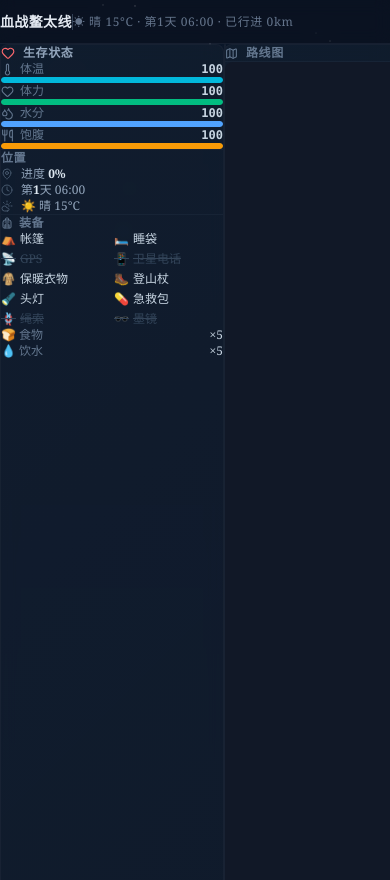
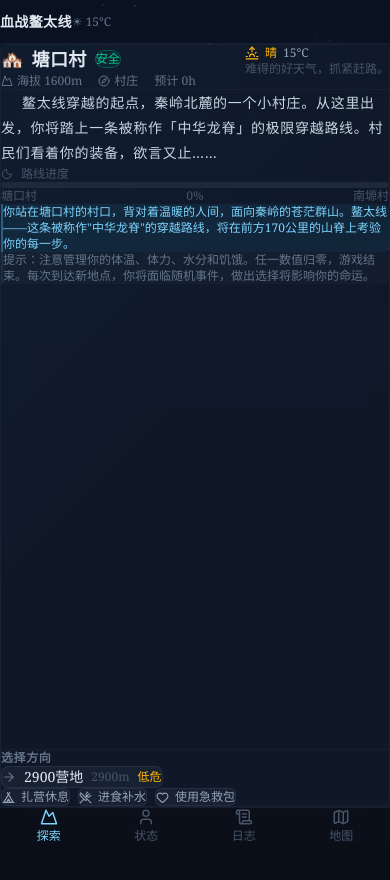
Before and after one commit to shengdiandian/blood-battle-aotaixian, a React (Vite) app in the folder game/: page / in a window 390 px wide. Both pictures are taken after a click on the button "踏上鳌太线". Shown: the top 880 px of the page. After the commit the page ends 844 px from the top, so only its background shows below. Built offline with nearby package versions, Linux system fonts and the light colour scheme.

Commit message:
feat: 添加手机端适配，底部Tab导航切换探索/状态/日志/地图

```diff
--- a/game/index.html
+++ b/game/index.html
@@ -3,8 +3,11 @@
   <head>
     <meta charset="UTF-8" />
     <link rel="icon" type="image/svg+xml" href="/favicon.svg" />
-    <meta name="viewport" content="width=device-width, initial-scale=1.0" />
-    <title>game</title>
+    <meta name="viewport" content="width=device-width, initial-scale=1.0, maximum-scale=1.0, user-scalable=no" />
+    <meta name="theme-color" content="#0a0e17" />
+    <meta name="apple-mobile-web-app-capable" content="yes" />
+    <meta name="apple-mobile-web-app-status-bar-style" content="black-translucent" />
+    <title>血战鳌太线 - 鳌太线生存冒险</title>
   </head>
   <body>
     <div id="root"></div>
--- a/game/src/App.tsx
+++ b/game/src/App.tsx
@@ -1,10 +1,11 @@
 import { useSnapshot } from 'valtio'
-import { useMemo } from 'react'
+import { useMemo, useState } from 'react'
 import StatusPanel from './components/StatusPanel'
 import GamePanel from './components/GamePanel'
 import GameMap from './components/GameMap'
 import EventLog from './components/EventLog'
 import { gameState } from './store/gameStore'
+import { Map, ScrollText, User, Mountain } from 'lucide-react'
 
 function WeatherEffects() {
   const state = useSnapshot(gameState)
@@ -42,22 +43,14 @@ function WeatherEffects() {
         <div
           key={p.id}
           className={`snow-particle ${p.isStrong ? 'strong' : ''}`}
-          style={{
-            left: p.left,
-            animationDelay: p.delay,
-            animationDuration: p.duration,
-          }}
+          style={{ left: p.left, animationDelay: p.delay, animationDuration: p.duration }}
         />
       ))}
       {rainParticles.map(p => (
         <div
           key={`rain-${p.id}`}
           className="rain-particle"
-          style={{
-            left: p.left,
-            animationDelay: p.delay,
-            animationDuration: p.duration,
-          }}
+          style={{ left: p.left, animationDelay: p.delay, animationDuration: p.duration }}
         />
       ))}
       {showFog && <div className="fog-layer" />}
@@ -84,22 +77,18 @@ function StarField() {
         <div
           key={s.id}
           className="star"
-          style={{
-            left: s.left,
-            top: s.top,
-            width: s.size,
-            height: s.size,
-            animationDelay: s.delay,
-            animationDuration: s.duration,
-          }}
+          style={{ left: s.left, top: s.top, width: s.size, height: s.size, animationDelay: s.delay, animationDuration: s.duration }}
         />
       ))}
     </div>
   )
 }
 
+type MobileTab = 'game' | 'status' | 'map' | 'log'
+
 function App() {
   const state = useSnapshot(gameState)
+  const [mobileTab, setMobileTab] = useState<MobileTab>('game')
 
   const sceneBg = useMemo(() => {
     const c = state.weather.condition
@@ -123,15 +112,15 @@ function App() {
   }
 
   return (
-    <div className={`min-h-screen ${sceneBg} flex flex-col relative overflow-hidden transition-all duration-1000`}>
+    <div className={`h-dvh ${sceneBg} flex flex-col relative overflow-hidden transition-all duration-1000`}>
       <StarField />
       <WeatherEffects />
 
       {/* Top navigation */}
-      <header className="h-11 border-b border-mountain-700/60 flex items-center px-5 relative z-10 backdrop-blur-sm bg-mountain-900/40">
+      <header className="h-11 border-b border-mountain-700/60 flex items-center px-3 sm:px-5 relative z-10 backdrop-blur-sm bg-mountain-900/40 shrink-0">
         <h1 className="text-sm font-bold text-mountain-100 tracking-wide">血战鳌太线</h1>
-        <div className="ml-4 h-4 w-px bg-mountain-600" />
-        <span className="ml-4 text-xs text-mountain-400 tracking-wider">
+        <div className="ml-3 h-4 w-px bg-mountain-600 hidden sm:block" />
+        <span className="ml-3 text-xs text-mountain-400 tracking-wider hidden sm:inline">
           {state.weather.condition === '晴' && '☀'}
           {state.weather.condition === '多云' && '☁'}
           {state.weather.condition === '雾' && '🌫'}
@@ -145,16 +134,24 @@ function App() {
           {' · '}
           已行进 {getCurrentDistance(state)}km
         </span>
+        {/* Mobile: compact info */}
+        <span className="ml-auto text-xs text-mountain-400 sm:hidden">
+          {state.weather.condition === '晴' && '☀'}
+          {state.weather.condition === '多云' && '☁'}
+          {state.weather.condition === '雾' && '🌫'}
+          {state.weather.condition === '小雨' && '🌧'}
+          {state.weather.condition === '大雨' && '🌧'}
+          {state.weather.condition === '暴风雪' && '❄'}
+          {state.weather.condition === '冰雹' && '🧊'}
+          {' '}{state.weather.temperature}°C
+        </span>
       </header>
 
-      {/* Main three-column layout */}
-      <div className="flex-1 flex overflow-hidden relative z-10">
-        {/* Left: Status Panel */}
+      {/* Desktop: three-column layout */}
+      <div className="hidden md:flex flex-1 overflow-hidden relative z-10">
         <div className="w-56 shrink-0 p-2 overflow-y-auto">
           <StatusPanel />
         </div>
-
-        {/* Center: Game Area */}
         <div className="flex-1 p-2 flex flex-col gap-2 min-w-0">
           <div className="flex-1 min-h-0">
             <GamePanel />
@@ -163,10 +160,39 @@ function App() {
             <EventLog />
           </div>
         </div>
-
-        {/* Right: Map */}
         <div className="w-72 shrink-0 p-2">
           <GameMap />
+        </div>
+      </div>
+
+      {/* Mobile: tab-based layout */}
+      <div className="flex md:hidden flex-1 flex-col overflow-hidden relative z-10">
+        <div className="flex-1 overflow-y-auto p-2">
+          {mobileTab === 'game' && <GamePanel />}
+          {mobileTab === 'status' && <StatusPanel />}
+          {mobileTab === 'map' && <div className="h-full min-h-[50vh]"><GameMap /></div>}
+          {mobileTab === 'log' && <EventLog />}
+        </div>
+
+        {/* Mobile tab bar */}
+        <div className="shrink-0 border-t border-mountain-700/60 bg-mountain-900/80 backdrop-blur flex">
+          {([
+            { id: 'game' as MobileTab, icon: Mountain, label: '探索' },
+            { id: 'status' as MobileTab, icon: User, label: '状态' },
+            { id: 'log' as MobileTab, icon: ScrollText, label: '日志' },
+            { id: 'map' as MobileTab, icon: Map, label: '地图' },
+          ]).map(tab => (
+            <button
+              key={tab.id}
+              onClick={() => setMobileTab(tab.id)}
+              className={`flex-1 flex flex-col items-center gap-0.5 py-2 transition-colors cursor-pointer ${
+                mobileTab === tab.id ? 'text-ice-400' : 'text-mountain-500'
+              }`}
+            >
+              <tab.icon size={18} />
+              <span className="text-xs">{tab.label}</span>
+            </button>
+          ))}
         </div>
       </div>
     </div>
@@ -175,34 +201,20 @@ function App() {
 
 function getCurrentDistance(state: any) {
   const routeNodes = [
-    { id: 'tangkou', distance: 0 },
-    { id: 'camp2900', distance: 8 },
-    { id: 'penjingyuan', distance: 12 },
-    { id: 'baiqimiao', distance: 14 },
-    { id: 'daohangjia', distance: 18 },
-    { id: 'yaowangdong', distance: 20 },
-    { id: 'maijiling', distance: 24 },
-    { id: 'shuiwozi', distance: 28 },
-    { id: 'jinnianbei', distance: 30 },
-    { id: 'feijiliang', distance: 35 },
-    { id: 'liang1', distance: 37 },
-    { id: 'liang2', distance: 39 },
-    { id: 'liang3', distance: 41 },
-    { id: 'camp2800', distance: 45 },
-    { id: 'jinzita', distance: 50 },
-    { id: 'xiyuan', distance: 55 },
-    { id: 'taibailiang', distance: 60 },
-    { id: 'dashiehe', distance: 65 },
-    { id: 'dongyuan', distance: 70 },
-    { id: 'wanxianzhen', distance: 75 },
-    { id: 'leigongmiao', distance: 78 },
-    { id: 'dongpaomaliang', distance: 82 },
-    { id: 'dayehai', distance: 88 },
-    { id: 'baxiantai', distance: 92 },
-    { id: 'dawengongmiao', distance: 96 },
-    { id: 'fangyangsi', distance: 100 },
-    { id: 'mingxingsi', distance: 105 },
-    { id: 'pingansi', distance: 110 },
+    { id: 'tangkou', distance: 0 }, { id: 'camp2900', distance: 8 },
+    { id: 'penjingyuan', distance: 12 }, { id: 'baiqimiao', distance: 14 },
+    { id: 'daohangjia', distance: 18 }, { id: 'yaowangdong', distance: 20 },
+    { id: 'maijiling', distance: 24 }, { id: 'shuiwozi', distance: 28 },
+    { id: 'jinnianbei', distance: 30 }, { id: 'feijiliang', distance: 35 },
+    { id: 'liang1', distance: 37 }, { id: 'liang2', distance: 39 },
+    { id: 'liang3', distance: 41 }, { id: 'camp2800', distance: 45 },
+    { id: 'jinzita', distance: 50 }, { id: 'xiyuan', distance: 55 },
+    { id: 'taibailiang', distance: 60 }, { id: 'dashiehe', distance: 65 },
+    { id: 'dongyuan', distance: 70 }, { id: 'wanxianzhen', distance: 75 },
+    { id: 'leigongmiao', distance: 78 }, { id: 'dongpaomaliang', distance: 82 },
+    { id: 'dayehai', distance: 88 }, { id: 'baxiantai', distance: 92 },
+    { id: 'dawengongmiao', distance: 96 }, { id: 'fangyangsi', distance: 100 },
+    { id: 'mingxingsi', distance: 105 }, { id: 'pingansi', distance: 110 },
     { id: 'nanyuan', distance: 120 },
   ]
   const node = routeNodes.find(n => n.id === state.currentNode)
--- a/game/src/index.css
+++ b/game/src/index.css
@@ -346,3 +346,31 @@ body {
 .choice-btn:hover::before {
   left: 100%;
 }
+
+/* Mobile optimizations */
+@media (max-width: 767px) {
+  body {
+    -webkit-tap-highlight-color: transparent;
+    touch-action: manipulation;
+  }
+
+  .story-text {
+    text-indent: 1.5em;
+    line-height: 1.8;
+    font-size: 0.875rem;
+  }
+
+  .card-atmosphere {
+    border-radius: 0.5rem;
+  }
+
+  .btn-mountain {
+    padding: 0.75rem 1.5rem;
+    font-size: 0.9rem;
+  }
+
+  /* Fix iOS safe area */
+  .h-dvh {
+    height: 100dvh;
+  }
+}
```
